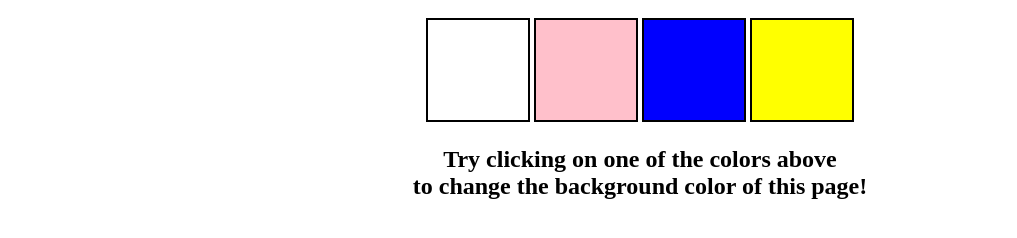
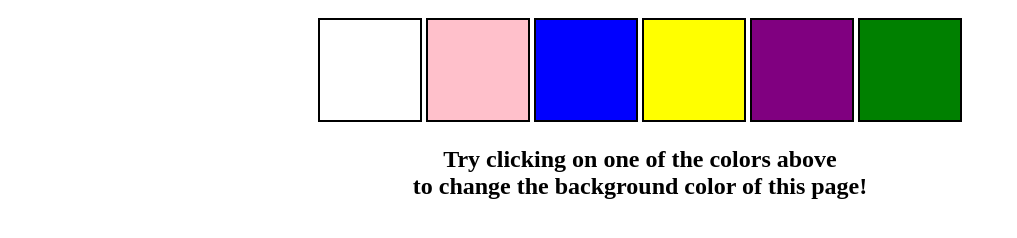
Before and after one commit to anurag128/color-changer-, a plain HTML site: page Index.html in a window 1280 px wide. Shown: the part 166-404 px from the top of the page, without its empty margins (0-1017 px from the left). Drawn offline with Linux system fonts and the light colour scheme.

Commit message:
added more colors

```diff
--- a/Index.html
+++ b/Index.html
@@ -19,6 +19,9 @@
       <span class="button" id="white"></span>
       <span class="button" id="blue"></span>
       <span class="button" id="yellow"></span>
+      <span class="button" id="purple"></span>
+      <span class="button" id="green"></span>
+
       <h2>
         Try clicking on one of the colors above
         <span>to change the background color of this page!</span>
--- a/javascript.js
+++ b/javascript.js
@@ -22,5 +22,13 @@ buttons.forEach(function(button){
             body.style.backgroundColor =e.target.id;
 
         }
+        if(e.target.id === 'purple'){
+            body.style.backgroundColor =e.target.id;
+
+        }
+        if(e.target.id === 'green'){
+            body.style.backgroundColor =e.target.id;
+
+        }
     })
 });
--- a/style.css
+++ b/style.css
@@ -29,3 +29,9 @@ span{
 #yellow{
     background-color: yellow;
 }
+#purple{
+    background-color: purple;
+}
+#green{
+    background-color: green;
+}
```
